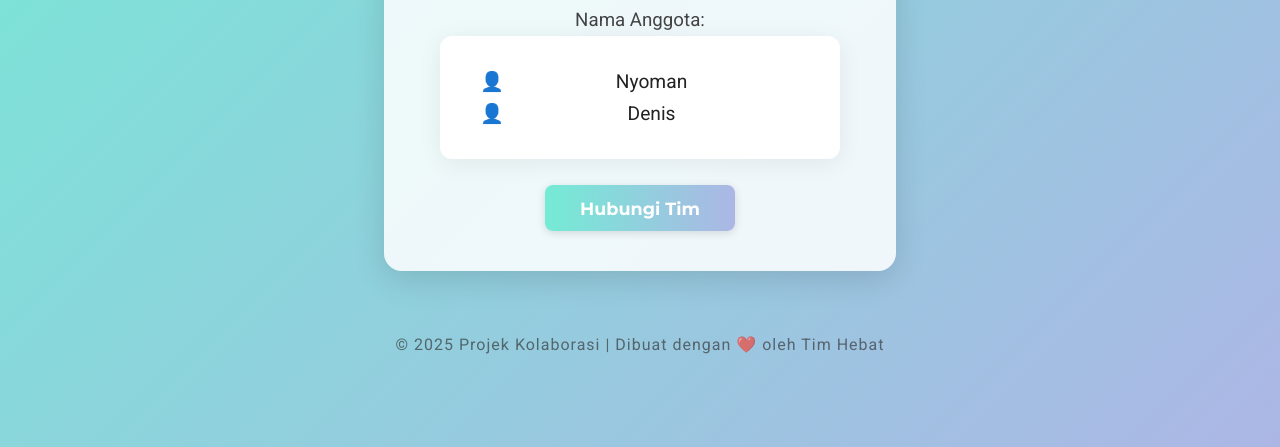
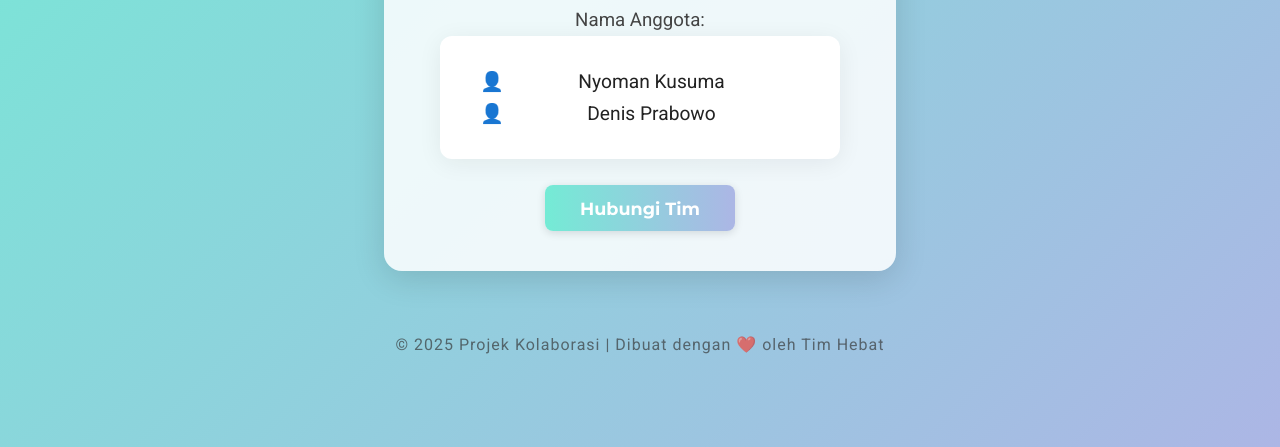
Before and after one commit to knyoman/BelajarKolaborasiAntarTim, a plain HTML site: page index.html in a window 1280 px wide. Shown: the part 353-800 px from the top of the page. Drawn offline with Linux system fonts and the light colour scheme.

Commit message:
update nama lengkap

```diff
--- a/index.html
+++ b/index.html
@@ -133,8 +133,8 @@
         <h1>Projek Kolaborasi Antara Tim</h1>
         <h3>Nama Anggota:</h3>
         <ul>
-            <li>Nyoman</li>
-            <li>Denis</li>
+            <li>Nyoman Kusuma</li>
+            <li>Denis Prabowo</li>
         </ul>
         <button class="btn" onclick="showAlert()">Hubungi Tim</button>
     </div>
```
